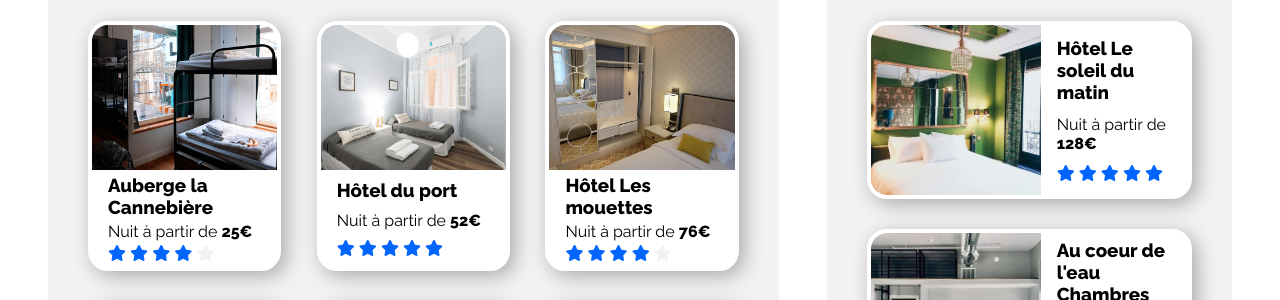
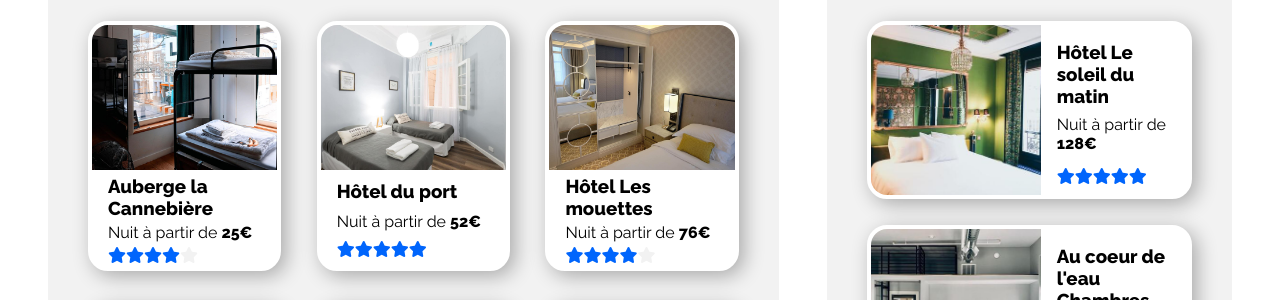
Before and after one commit to LcsGa/GarciaLucas_2_18092020, a plain HTML site: page index.html in a window 1280 px wide. Shown: the part 448-748 px from the top of the page. Drawn offline with Linux system fonts and the light colour scheme.

Commit message:
Update style.css

```diff
--- a/style.css
+++ b/style.css
@@ -274,7 +274,8 @@ header nav li,
 #accomodation-list,
 aside, /* for adding flex-grow on #popularity-list */
 aside header,
-#popularity-list {
+#popularity-list,
+.evaluation {
   display: flex;
 }
 
@@ -286,8 +287,8 @@ aside,
 }
 
 #accomodation-list,
-aside header,
-#popularity-list {
+#popularity-list,
+aside header {
   justify-content: space-between;
 }
 
@@ -329,7 +330,7 @@ aside {
 
 #accomodation-list figure {
   height: 250px;
-  width: calc(100% - 2rem);
+  width: calc(100% - 2rem); /* 100 % - 2*margin */
   margin: 1rem;
 }
 
@@ -338,8 +339,7 @@ aside {
   width: 100%;
 }
 
-#accomodation-list figcaption,
-aside figcaption {
+#accomodation-list figcaption {
   justify-content: space-evenly;
 }
 
@@ -381,13 +381,28 @@ aside header i {
   flex-grow: 1;
 }
 
-#popularity-list figure {
-  min-width: 300px;
-}
-
 #popularity-list .image {
   height: 170px;
   width: 170px;
+}
+
+#popularity-list figcaption {
+  margin-top: 1rem;
+  margin-bottom: 0.7rem;
+}
+
+#popularity-list p {
+  margin-top: 0.5rem;
+}
+
+#popularity-list h3,
+#popularity-list p {
+  flex-grow: 0;
+}
+
+#popularity-list .evaluation {
+  flex-grow: 1;
+  align-items: flex-end;
 }
 
 #accomodations aside .image-1 {
```
